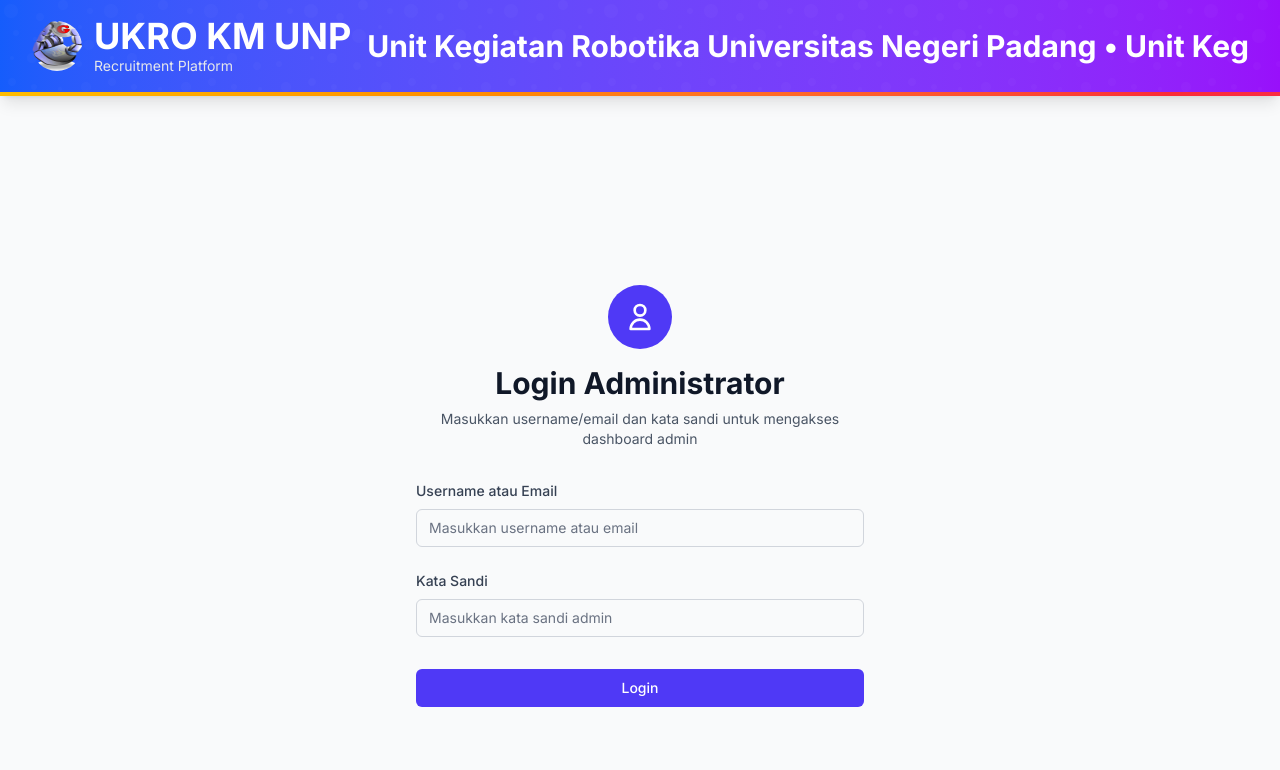
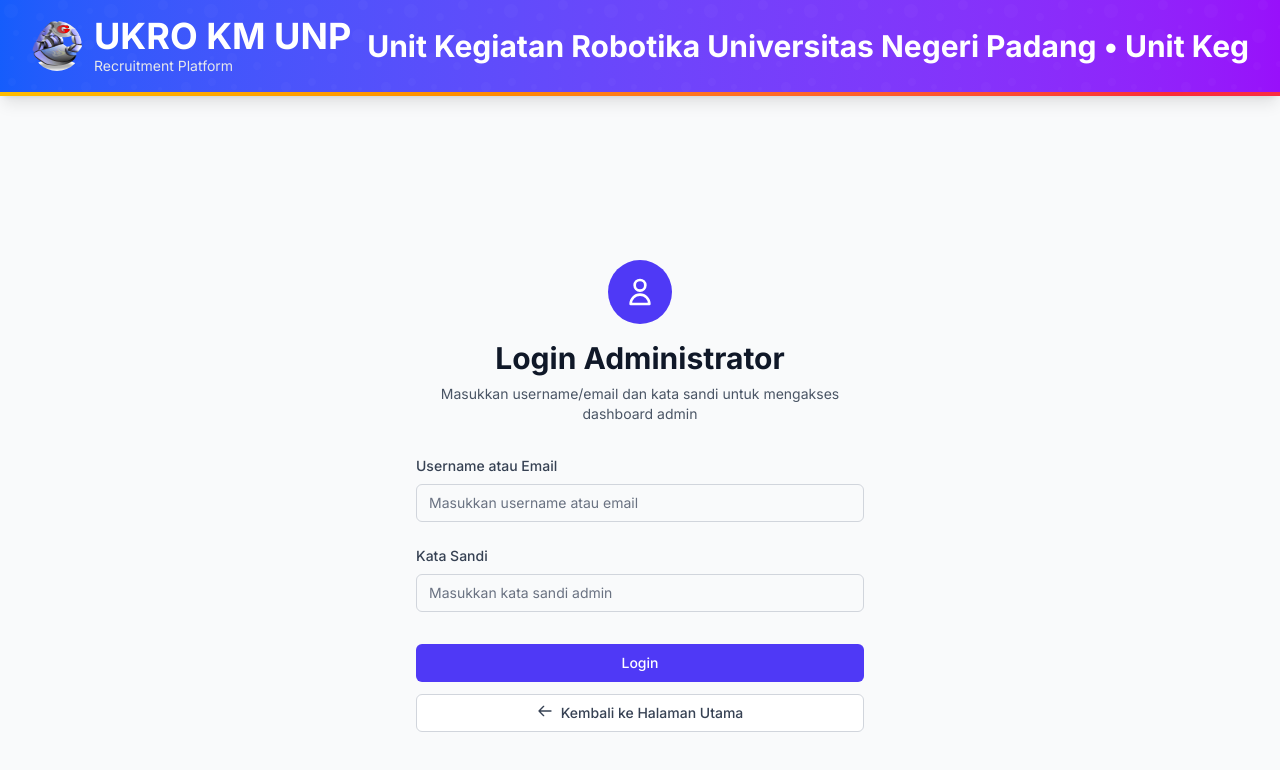
Before and after one commit to MIkhsanPasaribu/ukrounp-recruitment, a Next.js app: page /admin in a window 1280 px wide. Shown: the top 770 px of the page. Built offline with nearby package versions, Linux system fonts and the light colour scheme.

Commit message:
feat: Add back to home button in AdminLogin component

```diff
--- a/src/components/AdminLogin.tsx
+++ b/src/components/AdminLogin.tsx
@@ -1,4 +1,5 @@
 import { useState } from "react";
+import { useRouter } from "next/navigation";
 
 interface LoginProps {
   onLoginSuccess: (
@@ -14,6 +15,7 @@ interface LoginProps {
 }
 
 export default function AdminLogin({ onLoginSuccess }: LoginProps) {
+  const router = useRouter();
   const [identifier, setIdentifier] = useState(""); // username or email
   const [password, setPassword] = useState("");
   const [loading, setLoading] = useState(false);
@@ -125,7 +127,7 @@ export default function AdminLogin({ onLoginSuccess }: LoginProps) {
             />
           </div>
 
-          <div className="pt-2">
+          <div className="pt-2 space-y-3">
             <button
               type="submit"
               disabled={loading}
@@ -133,6 +135,28 @@ export default function AdminLogin({ onLoginSuccess }: LoginProps) {
             >
               {loading ? "Memproses..." : "Login"}
             </button>
+
+            <button
+              type="button"
+              onClick={() => router.push('/')}
+              className="group relative w-full flex justify-center py-3 sm:py-2 px-4 border border-gray-300 text-base sm:text-sm font-medium rounded-md text-gray-700 bg-white hover:bg-gray-50 focus:outline-none focus:ring-2 focus:ring-offset-2 focus:ring-indigo-500 transition-colors duration-200"
+            >
+              <svg
+                className="w-4 h-4 mr-2"
+                fill="none"
+                stroke="currentColor"
+                viewBox="0 0 24 24"
+                xmlns="http://www.w3.org/2000/svg"
+              >
+                <path
+                  strokeLinecap="round"
+                  strokeLinejoin="round"
+                  strokeWidth={2}
+                  d="M10 19l-7-7m0 0l7-7m-7 7h18"
+                />
+              </svg>
+              Kembali ke Halaman Utama
+            </button>
           </div>
         </form>
       </div>
```
